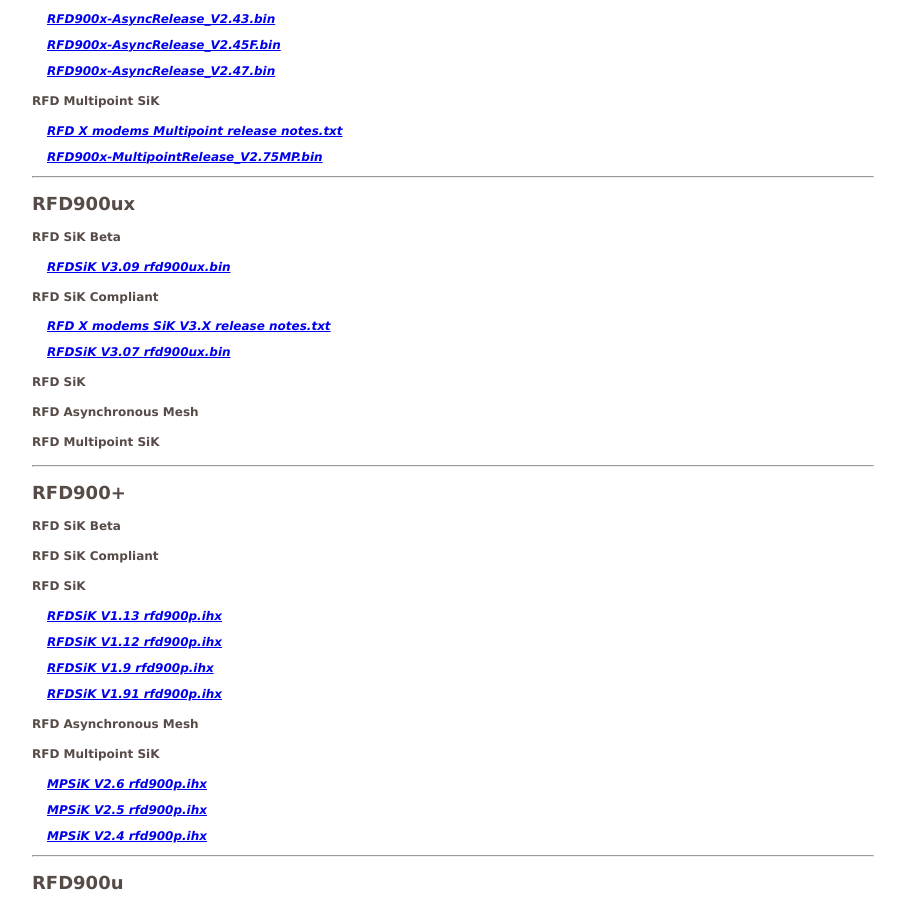
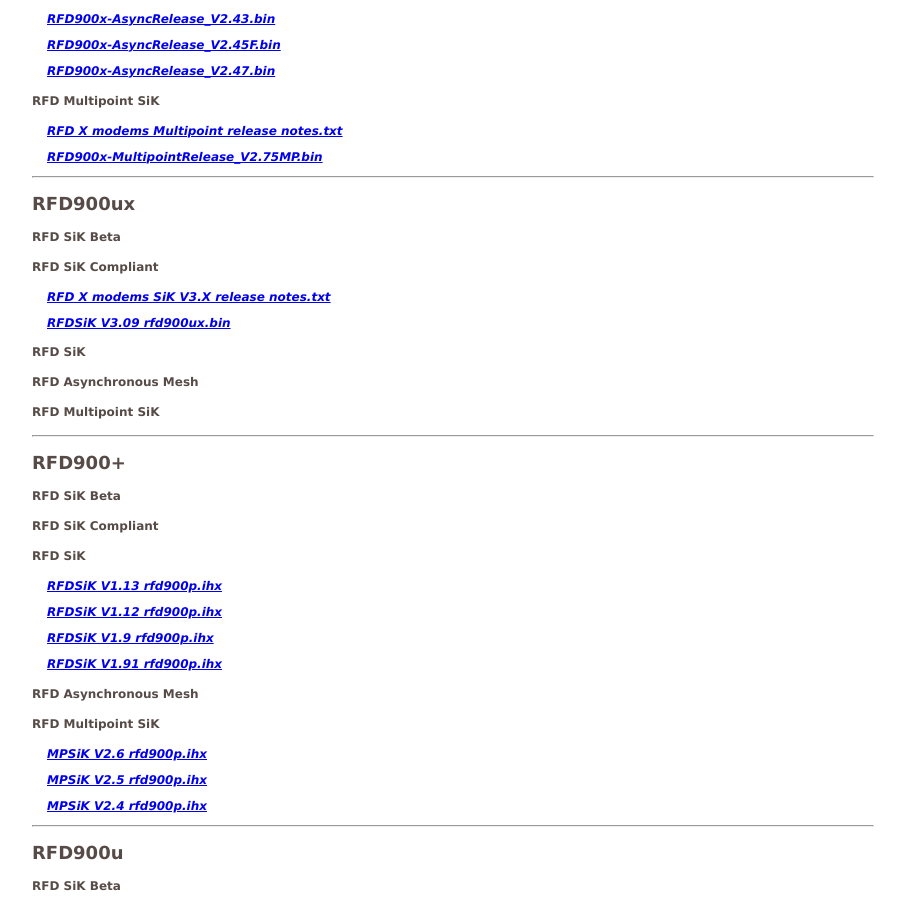
Before and after one commit to RFDesign/rfdesign.github.io, a Jekyll site: the page built from firmware.html, in a window 1280 px wide and 900 px high, scrolled down 550 px. Shown: the whole window, without its empty margins (176-1081 px from the left). Built offline with Jekyll 4.4.1, drawn with Linux system fonts in a browser that asks for light colours.

Commit message:
Update firmware.yml

```diff
--- a/_data/firmware.yml
+++ b/_data/firmware.yml
@@ -24,11 +24,9 @@
 
 - modems:
     heading: RFD900ux
-    SIKB:
-        - file: RFDSiK V3.09 rfd900ux.bin
     SIKC:
         - file: RFD X modems SiK V3.X release notes.txt
-        - file: RFDSiK V3.07 rfd900ux.bin
+        - file: RFDSiK V3.09 rfd900ux.bin
 
 - modems:
     heading: RFD900+
```
